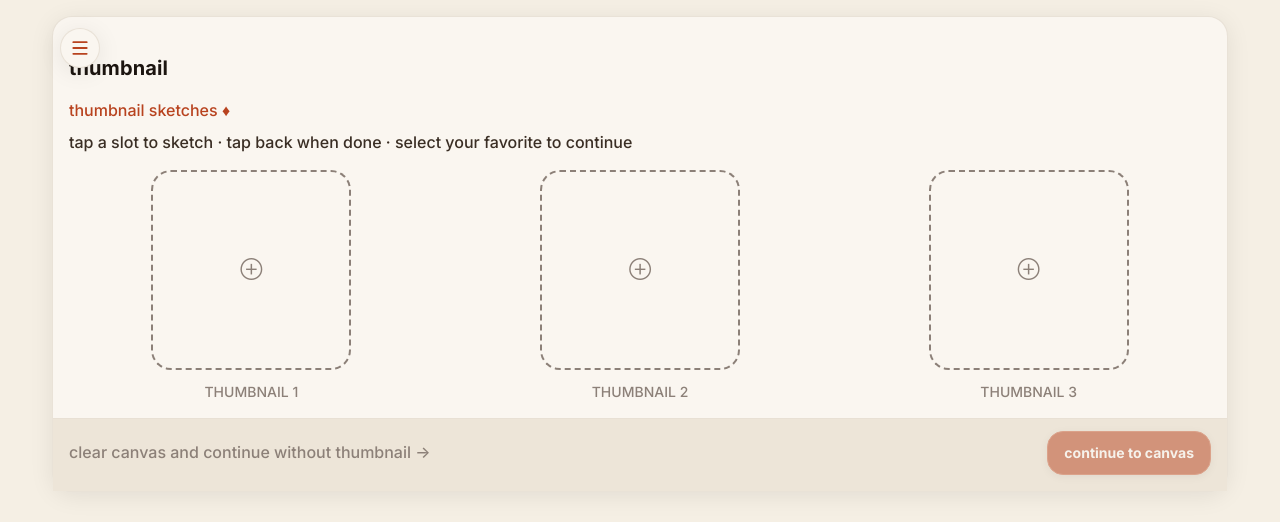
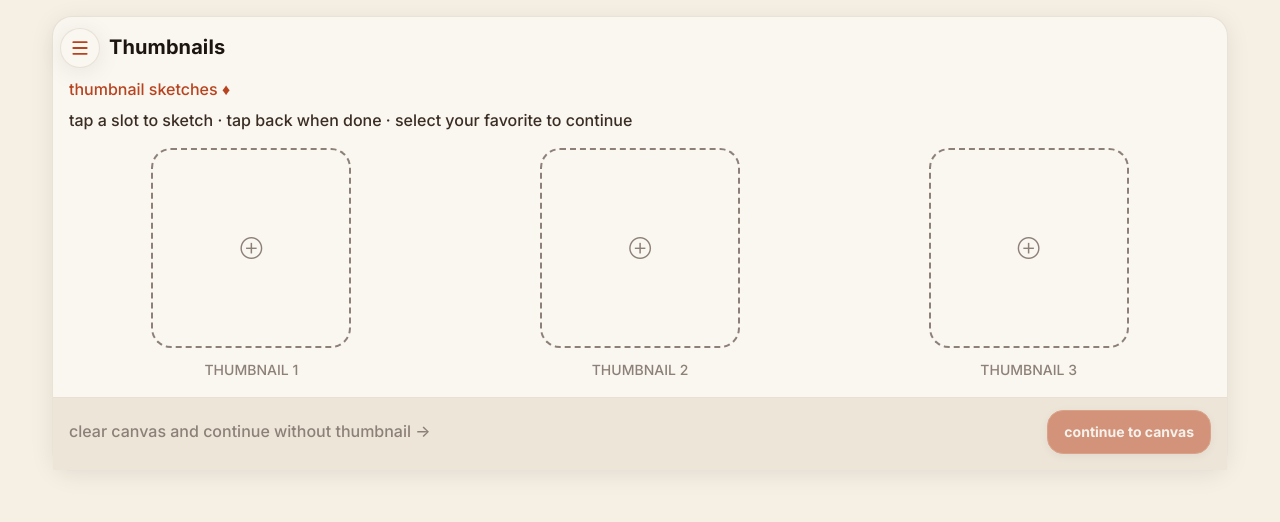
Before and after one commit to hussainzs/kindling-ui, a React (Vite) app in the folder client/: page /thumbnail in a window 1280 px wide. Shown: the top 522 px of the page. Built offline with nearby package versions, Linux system fonts and the light colour scheme; no server answers; a web font is replaced by a local one.

Commit message:
fixed thumbnail header alignment.

```diff
--- a/client/pages/ThumbnailPage.tsx
+++ b/client/pages/ThumbnailPage.tsx
@@ -96,9 +96,8 @@ export default function ThumbnailPage() {
 
   return (
     <section className="card space-y-4">
-      <div className="space-y-1">
-        <p className="text-mini-header">P3</p>
-        <h1 className="text-section-header">thumbnail</h1>
+      <div className="space-y-1 ml-10">
+        <h1 className="text-section-header">Thumbnails</h1>
       </div>
 
       <div className="space-y-2">
--- a/client/src/index.css
+++ b/client/src/index.css
@@ -186,7 +186,6 @@ button {
 .text-section-header {
     font-size: var(--font-size-xl);
     font-weight: 700;
-    text-transform: lowercase;
     letter-spacing: 0.005em;
     color: var(--text-ink);
 }
```
